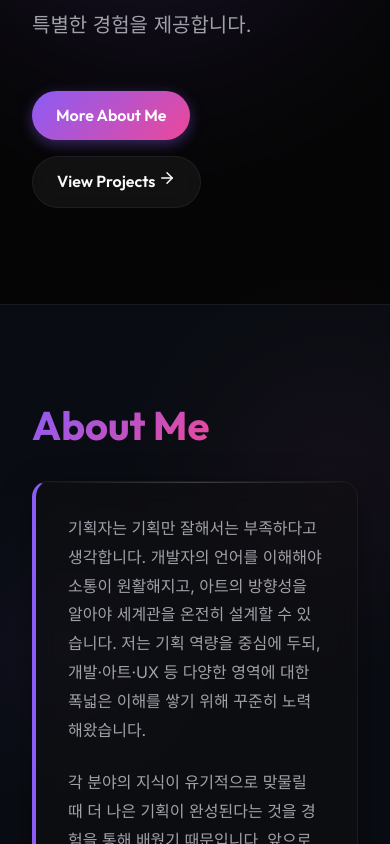
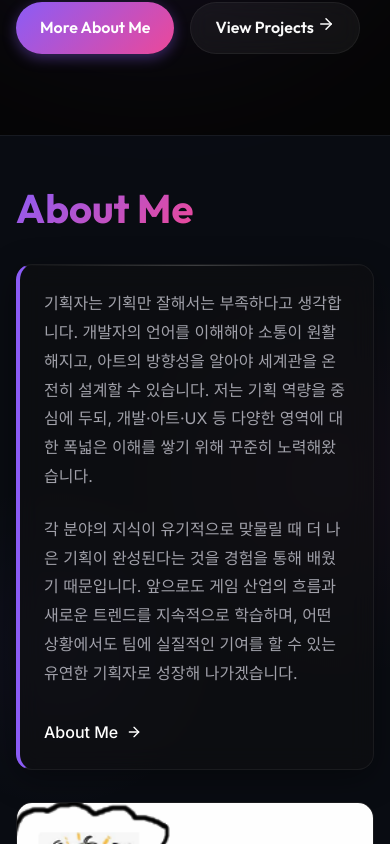
Before and after one commit to bibamung/KSW_Portfolio, a Next.js app: page / in a window 390 px wide. Shown: the part 620-1464 px from the top of the page. Built offline with nearby package versions, Linux system fonts and the light colour scheme.

Commit message:
docs: fix responsiveness and content clipping on small screens across all project pages

```diff
--- a/app/globals.css
+++ b/app/globals.css
@@ -54,12 +54,60 @@ a:hover {
   padding: 0 2rem;
 }
 
+@media (max-width: 768px) {
+  .container {
+    padding: 0 1rem;
+  }
+}
+
+.responsive-grid {
+  display: grid;
+  grid-template-columns: repeat(auto-fit, minmax(280px, 1fr));
+  gap: 1.5rem;
+}
+
+@media (max-width: 640px) {
+  .responsive-grid {
+    grid-template-columns: 1fr;
+  }
+}
+
 .text-gradient {
   background: var(--accent-gradient);
   -webkit-background-clip: text;
   -webkit-text-fill-color: transparent;
   background-clip: text;
   color: transparent;
+}
+
+.card-padding {
+  padding: 2.5rem;
+}
+
+@media (max-width: 768px) {
+  .card-padding {
+    padding: 1.5rem;
+  }
+}
+
+.section {
+  padding: 6rem 0;
+}
+
+@media (max-width: 768px) {
+  .section {
+    padding: 3rem 0;
+  }
+}
+
+.page-pt {
+  padding-top: 8rem;
+}
+
+@media (max-width: 768px) {
+  .page-pt {
+    padding-top: 5rem;
+  }
 }
 
 .glass-panel {
@@ -171,9 +219,7 @@ a:hover {
   transform: translateY(-2px);
 }
 
-.section {
-  padding: 6rem 0;
-}
+
 
 .section-title {
   font-size: 2.5rem;
--- a/app/page.tsx
+++ b/app/page.tsx
@@ -6,7 +6,7 @@ import Link from 'next/link';
 
 export default function Home() {
   return (
-    <div style={{ paddingTop: '6rem', minHeight: '100vh', display: 'flex', flexDirection: 'column' }}>
+    <div className="page-pt" style={{ minHeight: '100vh', display: 'flex', flexDirection: 'column' }}>
 
       {/* Hero Section */}
       <section className="section" style={{ minHeight: '80vh', display: 'flex', alignItems: 'center', position: 'relative' }}>
@@ -61,7 +61,7 @@ export default function Home() {
       {/* About Me Snippet Section */}
       <section className="section" style={{ background: 'rgba(17, 24, 39, 0.4)', borderTop: '1px solid var(--glass-border)', borderBottom: '1px solid var(--glass-border)' }}>
         <div className="container">
-          <div style={{ display: 'grid', gridTemplateColumns: 'repeat(auto-fit, minmax(300px, 1fr))', gap: '4rem', alignItems: 'center' }}>
+          <div className="responsive-grid" style={{ alignItems: 'center', gap: '2rem' }}>
 
             <motion.div
               initial={{ opacity: 0, x: -30 }}
@@ -72,7 +72,7 @@ export default function Home() {
               <h2 className="section-title" style={{ textAlign: 'left', marginBottom: '2rem' }}>
                 <span className="text-gradient">About Me</span>
               </h2>
-              <div className="glass-panel" style={{ padding: '2rem', borderLeft: '4px solid var(--accent-primary)' }}>
+              <div className="glass-panel card-padding" style={{ borderLeft: '4px solid var(--accent-primary)' }}>
                 <p style={{ color: 'var(--text-secondary)', marginBottom: '1.5rem', lineHeight: 1.8 }}>
                   기획자는 기획만 잘해서는 부족하다고 생각합니다. 개발자의 언어를 이해해야 소통이 원활해지고, 아트의 방향성을 알아야 세계관을 온전히 설계할 수 있습니다. 저는 기획 역량을 중심에 두되, 개발·아트·UX 등 다양한 영역에 대한 폭넓은 이해를 쌓기 위해 꾸준히 노력해왔습니다.
                 </p>
--- a/app/portfolio/infest/page.tsx
+++ b/app/portfolio/infest/page.tsx
@@ -6,7 +6,7 @@ import { ArrowLeft } from 'lucide-react';
 
 export default function InfestProject() {
   return (
-    <div style={{ paddingTop: '8rem', minHeight: '100vh', paddingBottom: '6rem' }}>
+    <div className="page-pt" style={{ minHeight: '100vh', paddingBottom: '6rem' }}>
       <div className="container" style={{ maxWidth: '1000px' }}>
 
         <Link href="/portfolio" style={{ display: 'inline-flex', alignItems: 'center', gap: '0.5rem', color: 'var(--text-secondary)', marginBottom: '2rem' }}>
@@ -41,9 +41,9 @@ export default function InfestProject() {
             ></iframe>
           </div>
 
-          <div className="glass-panel" style={{ padding: '2.5rem', marginBottom: '4rem' }}>
+          <div className="glass-panel card-padding" style={{ marginBottom: '4rem' }}>
             <h3 style={{ fontSize: '1.5rem', fontWeight: 600, color: 'var(--accent-primary)', marginBottom: '1.5rem' }}>주요 담당업무</h3>
-            <div style={{ display: 'grid', gridTemplateColumns: 'repeat(auto-fit, minmax(280px, 1fr))', gap: '1.5rem' }}>
+            <div className="responsive-grid">
               <div style={{ padding: '1.5rem', borderRadius: '1.5rem', border: '1px solid rgba(139, 92, 246, 0.4)', background: 'rgba(3, 7, 18, 0.3)', display: 'flex', flexDirection: 'column', justifyContent: 'center' }}>
                 <h4 style={{ fontSize: '1.15rem', marginBottom: '0.75rem', fontWeight: 600, color: '#fff' }}>몬스터 AI 시스템 기획</h4>
                 <p style={{ color: 'var(--text-secondary)', lineHeight: 1.6, fontSize: '0.95rem' }}>
--- a/app/portfolio/last-throw/page.tsx
+++ b/app/portfolio/last-throw/page.tsx
@@ -6,7 +6,7 @@ import { ArrowLeft } from 'lucide-react';
 
 export default function LastThrowProject() {
   return (
-    <div style={{ paddingTop: '8rem', minHeight: '100vh', paddingBottom: '6rem' }}>
+    <div className="page-pt" style={{ minHeight: '100vh', paddingBottom: '6rem' }}>
       <div className="container" style={{ maxWidth: '1000px' }}>
 
         <Link href="/portfolio" style={{ display: 'inline-flex', alignItems: 'center', gap: '0.5rem', color: 'var(--text-secondary)', marginBottom: '2rem' }}>
@@ -41,14 +41,14 @@ export default function LastThrowProject() {
             ></iframe>
           </div>
 
-          <div className="glass-panel" style={{ padding: '2.5rem', marginBottom: '4rem' }}>
+          <div className="glass-panel card-padding" style={{ marginBottom: '4rem' }}>
             <h3 style={{ fontSize: '1.5rem', fontWeight: 600, color: 'var(--accent-primary)', marginBottom: '1.5rem' }}>주요 담당업무</h3>
 
             <div style={{ marginBottom: '2rem', padding: '1.5rem', background: 'rgba(255, 255, 255, 0.03)', borderRadius: '1.5rem', border: '1px solid rgba(255, 255, 255, 0.1)' }}>
               <h4 style={{ fontSize: '1.25rem', fontWeight: 600, color: 'var(--accent-primary)', marginBottom: '1.5rem', display: 'flex', alignItems: 'center', gap: '0.5rem' }}>
                 기획
               </h4>
-              <div style={{ display: 'grid', gridTemplateColumns: 'repeat(auto-fit, minmax(280px, 1fr))', gap: '1.5rem' }}>
+              <div className="responsive-grid">
                 <div style={{ padding: '1.5rem', borderRadius: '1.5rem', border: '1px solid rgba(139, 92, 246, 0.4)', background: 'rgba(3, 7, 18, 0.3)', display: 'flex', flexDirection: 'column', justifyContent: 'center' }}>
                   <h4 style={{ fontSize: '1.15rem', marginBottom: '0.75rem', fontWeight: 600, color: '#fff' }}>UI 기획</h4>
                   <p style={{ color: 'var(--text-secondary)', lineHeight: 1.6, fontSize: '0.95rem' }}>
--- a/app/portfolio/page.tsx
+++ b/app/portfolio/page.tsx
@@ -54,7 +54,7 @@ export default function Portfolio() {
   ];
 
   return (
-    <div style={{ paddingTop: '8rem', minHeight: '100vh', paddingBottom: '6rem' }}>
+    <div className="page-pt" style={{ minHeight: '100vh', paddingBottom: '6rem' }}>
       <div className="container">
 
         <motion.div
@@ -71,7 +71,7 @@ export default function Portfolio() {
           </p>
         </motion.div>
 
-        <div style={{ display: 'grid', gridTemplateColumns: 'repeat(auto-fit, minmax(320px, 1fr))', gap: '2rem' }}>
+        <div className="responsive-grid" style={{ gap: '2rem' }}>
           {projects.map((project, index) => (
             <motion.div
               key={project.id}
@@ -168,7 +168,7 @@ export default function Portfolio() {
             </p>
           </div>
 
-          <div style={{ display: 'grid', gridTemplateColumns: 'repeat(auto-fit, minmax(320px, 1fr))', gap: '2rem' }}>
+          <div className="responsive-grid" style={{ gap: '2rem' }}>
             {/* 궁수의 전설2 */}
             <motion.div
               initial={{ opacity: 0, y: 50 }}
--- a/app/portfolio/raid/page.tsx
+++ b/app/portfolio/raid/page.tsx
@@ -6,7 +6,7 @@ import { ArrowLeft } from 'lucide-react';
 
 export default function RaidProject() {
   return (
-    <div style={{ paddingTop: '8rem', minHeight: '100vh', paddingBottom: '6rem' }}>
+    <div className="page-pt" style={{ minHeight: '100vh', paddingBottom: '6rem' }}>
       <div className="container" style={{ maxWidth: '1000px' }}>
 
         <Link href="/portfolio" style={{ display: 'inline-flex', alignItems: 'center', gap: '0.5rem', color: 'var(--text-secondary)', marginBottom: '2rem' }}>
@@ -41,9 +41,9 @@ export default function RaidProject() {
             ></iframe>
           </div>
 
-          <div className="glass-panel" style={{ padding: '2.5rem', marginBottom: '4rem' }}>
+          <div className="glass-panel card-padding" style={{ marginBottom: '4rem' }}>
             <h3 style={{ fontSize: '1.5rem', fontWeight: 600, color: 'var(--accent-primary)', marginBottom: '1.5rem' }}>주요 담당업무</h3>
-            <div style={{ display: 'grid', gridTemplateColumns: 'repeat(auto-fit, minmax(280px, 1fr))', gap: '1.5rem' }}>
+            <div className="responsive-grid">
               <div style={{ padding: '1.5rem', borderRadius: '1.5rem', border: '1px solid rgba(139, 92, 246, 0.4)', background: 'rgba(3, 7, 18, 0.3)', display: 'flex', flexDirection: 'column', justifyContent: 'center' }}>
                 <h4 style={{ fontSize: '1.15rem', marginBottom: '0.75rem', fontWeight: 600, color: '#fff' }}>NPC 대화 시스템 설계</h4>
                 <p style={{ color: 'var(--text-secondary)', lineHeight: 1.6, fontSize: '0.95rem' }}>
--- a/app/portfolio/sylphid/page.tsx
+++ b/app/portfolio/sylphid/page.tsx
@@ -6,7 +6,7 @@ import { ArrowLeft } from 'lucide-react';
 
 export default function SylphidProject() {
   return (
-    <div style={{ paddingTop: '8rem', minHeight: '100vh', paddingBottom: '6rem' }}>
+    <div className="page-pt" style={{ minHeight: '100vh', paddingBottom: '6rem' }}>
       <div className="container" style={{ maxWidth: '1000px' }}>
 
         <Link href="/portfolio" style={{ display: 'inline-flex', alignItems: 'center', gap: '0.5rem', color: 'var(--text-secondary)', marginBottom: '2rem' }}>
@@ -41,13 +41,13 @@ export default function SylphidProject() {
             ></iframe>
           </div>
 
-          <div className="glass-panel" style={{ padding: '2.5rem', marginBottom: '4rem' }}>
+          <div className="glass-panel card-padding" style={{ marginBottom: '4rem' }}>
             <h3 style={{ fontSize: '1.5rem', fontWeight: 600, color: 'var(--accent-primary)', marginBottom: '1.5rem' }}>주요 담당업무</h3>
             <div style={{ marginBottom: '2rem', padding: '1.5rem', background: 'rgba(255, 255, 255, 0.03)', borderRadius: '1.5rem', border: '1px solid rgba(255, 255, 255, 0.1)' }}>
               <h4 style={{ fontSize: '1.25rem', fontWeight: 600, color: 'var(--accent-primary)', marginBottom: '1.5rem', display: 'flex', alignItems: 'center', gap: '0.5rem' }}>
                 기획
               </h4>
-              <div style={{ display: 'grid', gridTemplateColumns: 'repeat(auto-fit, minmax(280px, 1fr))', gap: '1.5rem' }}>
+              <div className="responsive-grid">
                 <div style={{ padding: '1.5rem', borderRadius: '1.5rem', border: '1px solid rgba(139, 92, 246, 0.4)', background: 'rgba(3, 7, 18, 0.3)', display: 'flex', flexDirection: 'column', justifyContent: 'center' }}>
                   <h4 style={{ fontSize: '1.15rem', marginBottom: '0.75rem', fontWeight: 600, color: '#fff' }}>데이터 테이블 기획</h4>
                   <p style={{ color: 'var(--text-secondary)', lineHeight: 1.6, fontSize: '0.95rem' }}>
--- a/app/portfolio/twintower/page.tsx
+++ b/app/portfolio/twintower/page.tsx
@@ -6,7 +6,7 @@ import { ArrowLeft } from 'lucide-react';
 
 export default function Pacman3DProject() {
   return (
-    <div style={{ paddingTop: '8rem', minHeight: '100vh', paddingBottom: '6rem' }}>
+    <div className="page-pt" style={{ minHeight: '100vh', paddingBottom: '6rem' }}>
       <div className="container" style={{ maxWidth: '1000px' }}>
 
         <Link href="/portfolio" style={{ display: 'inline-flex', alignItems: 'center', gap: '0.5rem', color: 'var(--text-secondary)', marginBottom: '2rem' }}>
@@ -41,9 +41,9 @@ export default function Pacman3DProject() {
             ></iframe>
           </div>
 
-          <div className="glass-panel" style={{ padding: '2.5rem', marginBottom: '4rem' }}>
+          <div className="glass-panel card-padding" style={{ marginBottom: '4rem' }}>
             <h3 style={{ fontSize: '1.5rem', fontWeight: 600, color: 'var(--accent-primary)', marginBottom: '1.5rem' }}>주요 담당업무</h3>
-            <div style={{ display: 'grid', gridTemplateColumns: 'repeat(auto-fit, minmax(280px, 1fr))', gap: '1.5rem' }}>
+            <div className="responsive-grid">
               <div style={{ padding: '1.5rem', borderRadius: '1.5rem', border: '1px solid rgba(139, 92, 246, 0.4)', background: 'rgba(3, 7, 18, 0.3)', display: 'flex', flexDirection: 'column', justifyContent: 'center' }}>
                 <h4 style={{ fontSize: '1.15rem', marginBottom: '0.75rem', fontWeight: 600, color: '#fff' }}>캐릭터 이동 규칙 기획</h4>
                 <p style={{ color: 'var(--text-secondary)', lineHeight: 1.6, fontSize: '0.95rem' }}>
```
Also changed, not shown: app/portfolio/archero2/page.tsx (+7 -7 lines), app/portfolio/dnf/page.tsx (+7 -7 lines).
